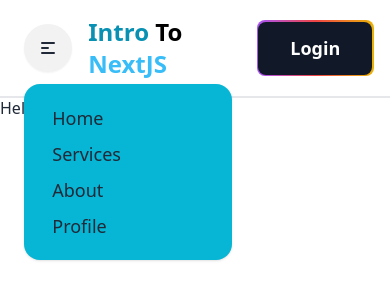
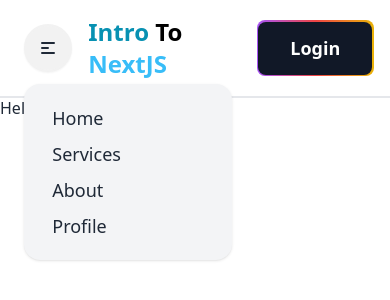
Before and after one commit to SK-Jabed/Intro-To-NextJS, a Next.js app: page / in a window 390 px wide. Both pictures are taken after a click on the button 48 px from the left and 48 px from the top of the page. Shown: the top 300 px of the page. Built offline with nearby package versions, Linux system fonts and the light colour scheme.

Commit message:
Navbar Component Updated

```diff
--- a/src/app/components/Navbar.jsx
+++ b/src/app/components/Navbar.jsx
@@ -36,7 +36,7 @@
 
                 <ul
                   tabIndex="0"
-                  className="menu menu-sm dropdown-content bg-cyan-500 rounded-box z-[1] mt-3 w-52 p-4 shadow absolute left-0"
+                  className="menu menu-sm dropdown-content bg-gray-100 rounded-box z-[1] mt-3 w-52 p-4 shadow absolute left-0"
                 >
                   {navLinks}
                 </ul>
```
